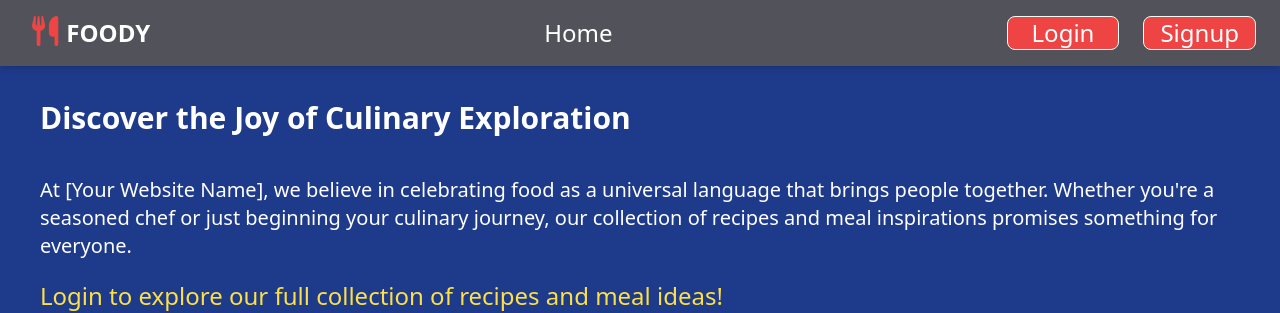
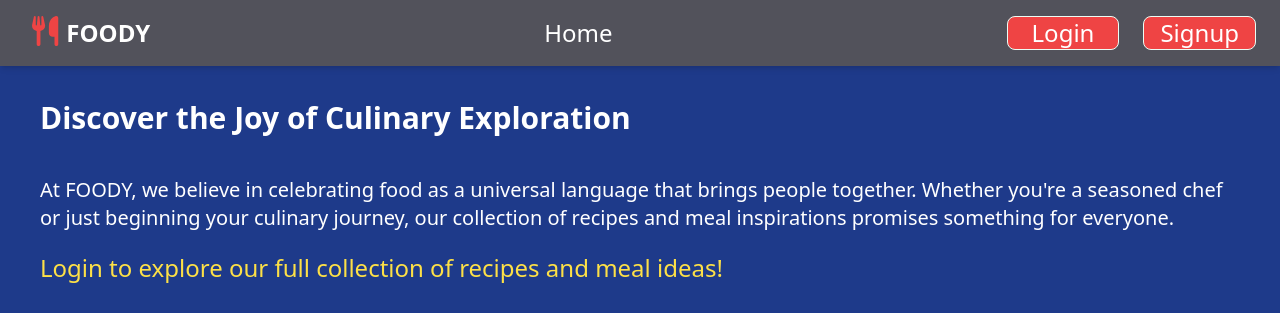
Before and after one commit to hemanth524/recipe_food, a React (Create React App) app: page / in a window 1280 px wide. Shown: the top 313 px of the page. Built offline with nearby package versions, Linux system fonts and the light colour scheme; no server answers.

Commit message:
Update Home.jsx

```diff
--- a/src/pages/Home.jsx
+++ b/src/pages/Home.jsx
@@ -72,7 +72,7 @@ const Home = (props) => {
       <div className='max-w-screen w-full py-5 px-10 mx-auto relative'>
         <h1 className='text-3xl font-bold mb-10'>Discover the Joy of Culinary Exploration</h1>
         <p className='mb-5'>
-          At [Your Website Name], we believe in celebrating food as a universal language that brings people together. Whether you're a seasoned chef or just beginning your culinary journey, our collection of recipes and meal inspirations promises something for everyone.
+          At FOODY, we believe in celebrating food as a universal language that brings people together. Whether you're a seasoned chef or just beginning your culinary journey, our collection of recipes and meal inspirations promises something for everyone.
         </p>
         <p className='text-2xl text-yellow-300 '>
           Login to explore our full collection of recipes and meal ideas!
```
